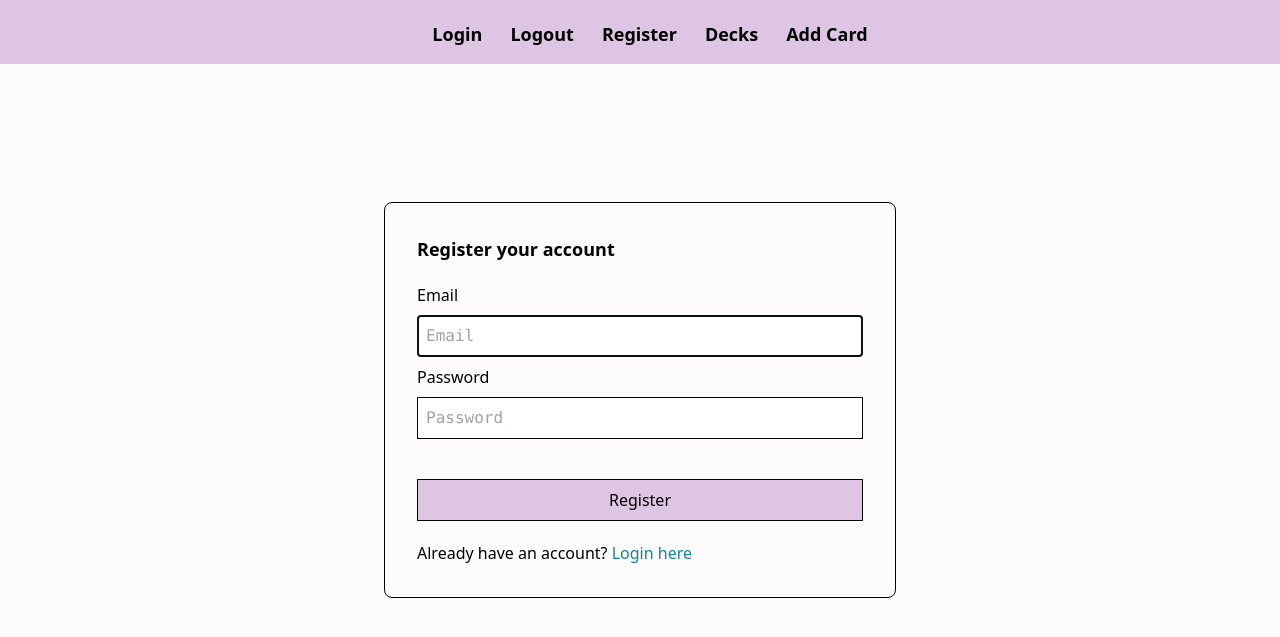
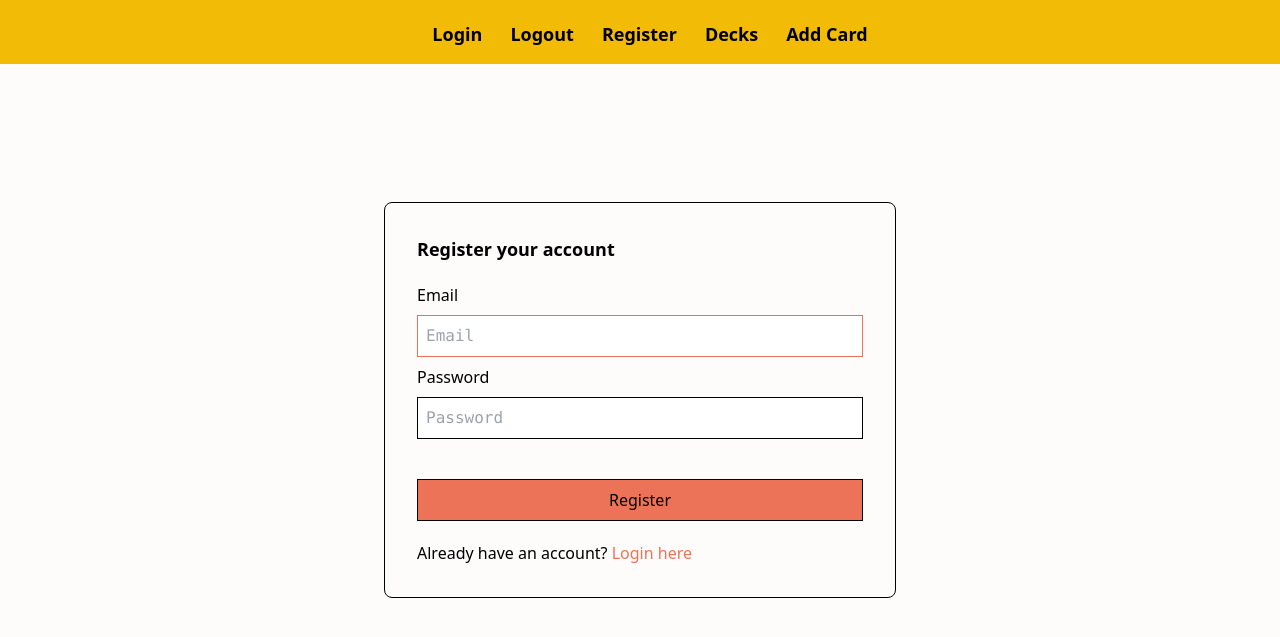
Before and after one commit to Luke1245/ahcs-final-project, a Flask app: page /register in a window 1280 px wide. Shown: the top 637 px of the page. Run offline with Flask 3, Linux system fonts and the light colour scheme; style sheets or scripts are compiled from the project's sources.

Commit message:
New colour scheme

```diff
--- a/app/templates/base.html
+++ b/app/templates/base.html
@@ -8,7 +8,7 @@
     <title>{% block title %} {% endblock %}</title>
   </head>
   <body class="bg-white">
-    <nav class="fixed flex place-content-center w-full flex-nowrap bg-thistle py-2 lg:py-4 text-lg font-semibold">
+    <nav class="fixed flex place-content-center w-full flex-nowrap bg-amber py-2 lg:py-4 text-lg font-semibold">
       <div class="px-3">
           <ul class="flex flex-col pl-0 lg:mt-1 lg:flex-row">
             <li class="my-4 pl-6 lg:my-0 lg:pl-6 lg:pr-1">
@@ -32,7 +32,7 @@
     {% block content %} {% endblock %}
     {% with messages = get_flashed_messages() %}
       {% if messages %}
-        <div id="toast" class="fixed right-10 bottom-20 px-6 py-4 border-r-8 border-thistle bg-white drop-shadow-lg rounded">
+        <div id="toast" class="fixed right-10 bottom-20 px-6 py-4 border-r-8 border-amber bg-white drop-shadow-lg rounded">
           <p class="text-lg font-mono">
         {% for message in messages %}
           {{ message }}
--- a/app/templates/index.html
+++ b/app/templates/index.html
@@ -15,7 +15,7 @@ content %}
       <tr>
         <td class="pr-11">{{ deck.deckName }}</td>
         <td class="">{{ deck.numberOfCards}}</td>
-        <td class="text-cerulean"><a href="/delete_deck?deckid={{deck.deckID}}">Delete</a></td>
+        <td class="text-burnt-sienna"><a href="/delete_deck?deckid={{deck.deckID}}">Delete</a></td>
       </tr>
       {% endfor %}
     </tbody>
@@ -28,7 +28,7 @@ content %}
 {% endif %}
 <div class="absolute inset-x-0 bottom-0 pb-10 flex justify-center">
   <button
-    class="border-solid border-2 border-thistle font-semibold py-2 text-lg hover:bg-thistle px-4"
+    class="border-solid border-2 border-amber font-semibold py-2 text-lg hover:bg-amber px-4"
     onclick="createDeck()"
   >
     Add Deck
--- a/app/templates/register.html
+++ b/app/templates/register.html
@@ -10,7 +10,7 @@ block content %}
           <input
             type="email"
             name="email"
-            class="border w-full py-2 px-2 rounded-none font-mono"
+            class="border focus:border-burnt-sienna focus:outline-none w-full py-2 px-2 rounded-none font-mono"
             autofocus=""
             placeholder="Email"
           />
@@ -20,14 +20,14 @@ block content %}
           <input
             type="password"
             name="password"
-            class="border w-full py-2 px-2 rounded-none font-mono"
+            class="border focus:border-burnt-sienna focus:outline-none w-full py-2 px-2 rounded-none font-mono"
             placeholder="Password"
           />
         </div>
         <div class="pt-10">
           <button
             type="submit"
-            class="bg-thistle border w-full py-2 px-2 rounded-none"
+            class="bg-burnt-sienna border w-full py-2 px-2 rounded-none"
             value="Submit"
           >
             Register
@@ -36,7 +36,7 @@ block content %}
         <div class="pt-5">
           <p>
             Already have an account?
-            <a class="text-cerulean" href="/login">Login here</a>
+            <a class="text-burnt-sienna" href="/login">Login here</a>
           </p>
         </div>
       </form>
--- a/tailwind.config.js
+++ b/tailwind.config.js
@@ -9,10 +9,8 @@ module.exports = {
       transparent: 'transparent',
       current: 'currentColor',
       'white': '#fefcfb',
-      'cerulean': '#1282a2',
-      'thistle': '#dec5e3',
-      'penn-blue': '#001f54',
-      'oxford-blue': '#0a1128',
+      'amber': '#f2bb05',
+      'burnt-sienna': '#ec7357',
     },
   },
   plugins: [],
```
Also changed, not shown: app/templates/login.html (+4 -4 lines).
